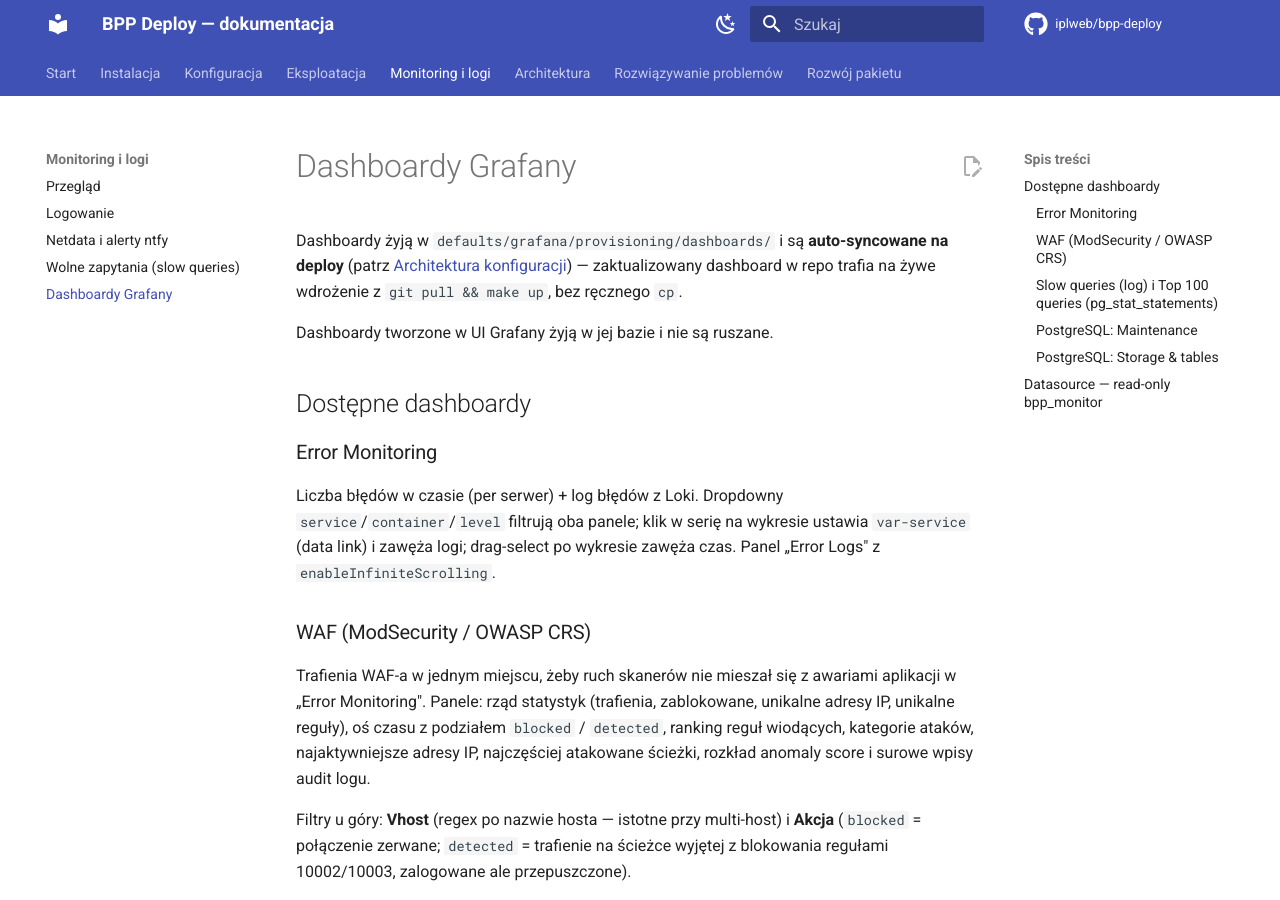
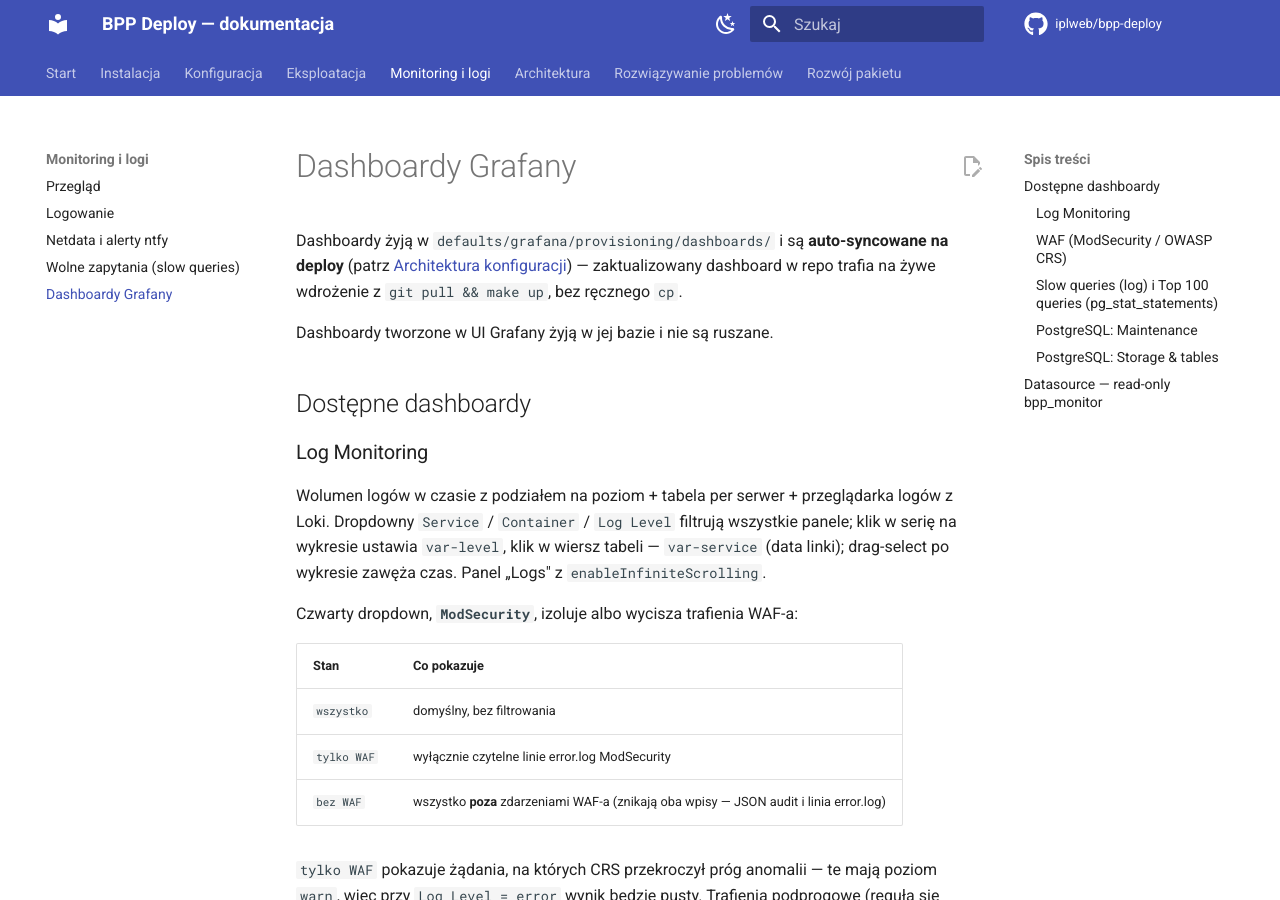
Before and after one commit to iplweb/bpp-deploy, an MkDocs documentation site: the page built from docs/monitoring/dashboardy-grafany.md, in a window 1280 px wide and 900 px high. Built offline with MkDocs 1.6.1 and Material for MkDocs 9.7.7, drawn with Linux system fonts in a browser that asks for light colours; comment, search, counter and statistics services are not loaded; some of the changed text lies outside the part shown.

Commit message:
docs: dropdown ModSecurity w Log Monitoring
Przy okazji prostuje zastany dryf nazwy — sekcja nazywala sie "Error
Monitoring", a dashboard od dawna nosi tytul "Log Monitoring"; opis
paneli i data linkow tez byl nieaktualny (klik w serie ustawia dzis
var-level, nie var-service).

W waf.md zdanie o filtrowaniu "wylacznie pelnotekstowo" przestalo byc
prawdziwe: pola modsec_* sa teraz fundamentem dropdownu.

Co-Authored-By: Claude Opus 5 (1M context) <noreply@anthropic.com>

```diff
--- a/docs/monitoring/dashboardy-grafany.md
+++ b/docs/monitoring/dashboardy-grafany.md
@@ -9,12 +9,27 @@ Dashboardy tworzone w UI Grafany żyją w jej bazie i nie są ruszane.
 
 ## Dostępne dashboardy
 
-### Error Monitoring
+### Log Monitoring
 
-Liczba błędów w czasie (per serwer) + log błędów z Loki. Dropdowny
-`service`/`container`/`level` filtrują oba panele; klik w serię na wykresie ustawia
-`var-service` (data link) i zawęża logi; drag-select po wykresie zawęża czas. Panel
-„Error Logs" z `enableInfiniteScrolling`.
+Wolumen logów w czasie z podziałem na poziom + tabela per serwer + przeglądarka
+logów z Loki. Dropdowny `Service` / `Container` / `Log Level` filtrują wszystkie
+panele; klik w serię na wykresie ustawia `var-level`, klik w wiersz tabeli —
+`var-service` (data linki); drag-select po wykresie zawęża czas. Panel „Logs"
+z `enableInfiniteScrolling`.
+
+Czwarty dropdown, **`ModSecurity`**, izoluje albo wycisza trafienia WAF-a:
+
+| Stan | Co pokazuje |
+|---|---|
+| `wszystko` | domyślny, bez filtrowania |
+| `tylko WAF` | wyłącznie czytelne linie error.log ModSecurity |
+| `bez WAF` | wszystko **poza** zdarzeniami WAF-a (znikają oba wpisy — JSON audit i linia error.log) |
+
+`tylko WAF` pokazuje żądania, na których CRS przekroczył próg anomalii — te mają
+poziom `warn`, więc przy `Log Level = error` wynik będzie pusty. Trafienia
+podprogowe (reguła się zapaliła, ale próg nie został przekroczony) nie trafiają
+do error.log i widać je wyłącznie na dashboardzie
+[WAF](#waf-modsecurity-owasp-crs).
 
 ### WAF (ModSecurity / OWASP CRS)
 
```
Also changed, not shown: docs/architektura/waf.md (+5 -1 lines).
